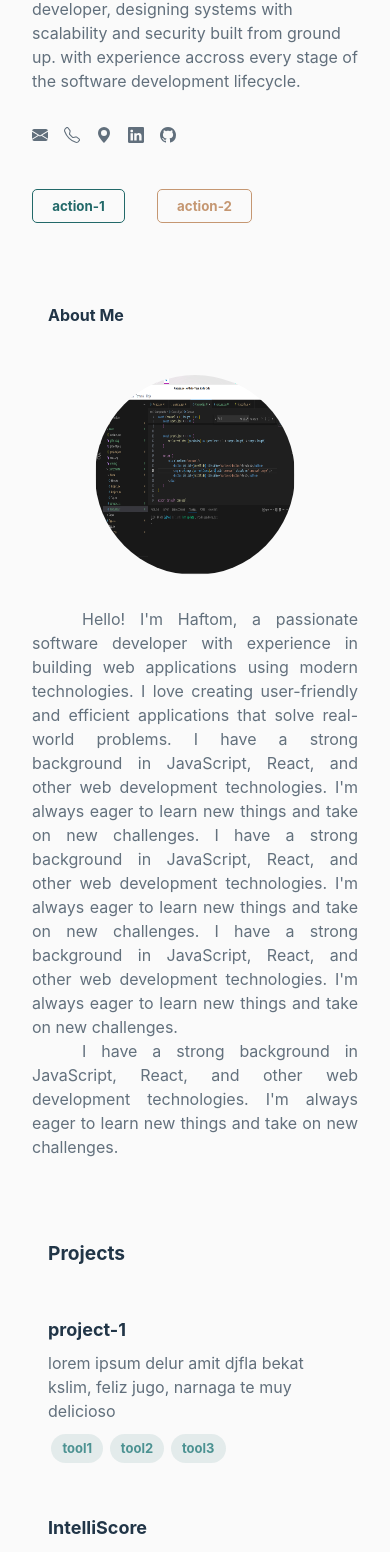
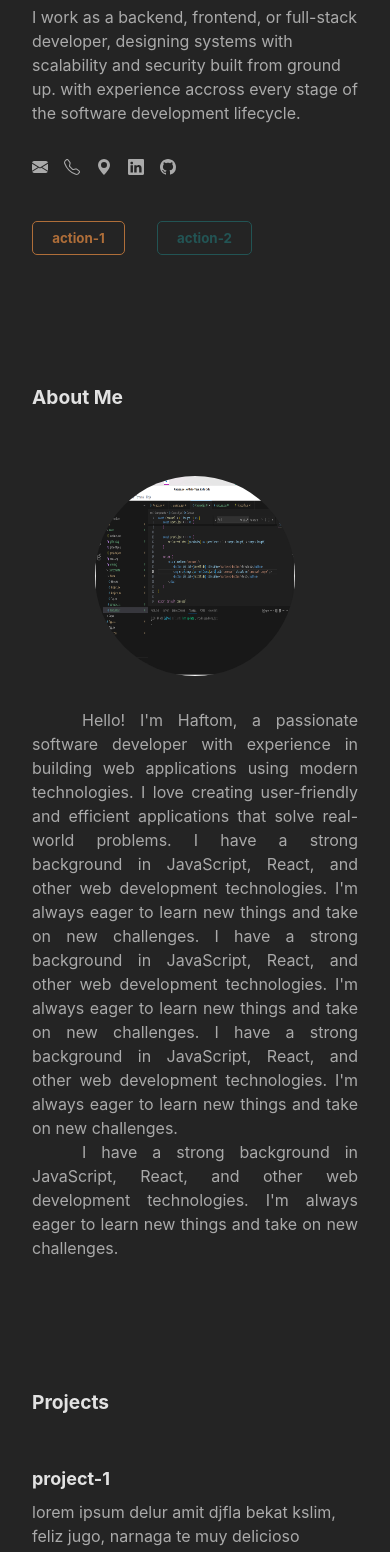
Before and after one commit to haftom-github/portfolio, a React (Vite) app: page / in a window 390 px wide. Shown: the part 379-1931 px from the top of the page. Built offline with nearby package versions, Linux system fonts and the light colour scheme.

Commit message:
fixed outer container styling

```diff
--- a/index.html
+++ b/index.html
@@ -1,5 +1,5 @@
 <!doctype html>
-<html lang="en" data-theme="light">
+<html lang="en" data-theme="dark">
   <head>
     <meta charset="UTF-8" />
     <link rel="icon" type="image/svg+xml" href="/favicon.svg" />
--- a/src/App.css
+++ b/src/App.css
@@ -17,7 +17,7 @@ button:focus-visible {
 }
 
 .hero-section {
-  padding: 8rem;
+  /* padding: 8rem; */
   display: flex;
   flex-direction: column;
   justify-content: center;
@@ -135,14 +135,15 @@ button:focus-visible {
 
 .projects {
   box-sizing: border-box;
-  padding: 3rem 1rem;
 }
 
-.projects .header{
+.section-header{
   font-size: larger;
   font-weight: bold;
-  padding: 1rem 1rem;
+}
 
+.section-header, .hero-section, .photo-about {
+  padding: 1rem;
 }
 
 .projects .pic {
@@ -243,9 +244,15 @@ button:focus-visible {
   font-weight: bold;
 }
 
+.ss-section {
+  padding: 2rem 8rem;
+}
+
 @media (max-width: 800px) {
+  .ss-section {
+    padding: 2rem;
+  }
   .ss-section > div {
-    padding: 0 2rem;
     margin-top: 4rem;
   }
 
@@ -260,12 +267,11 @@ button:focus-visible {
 }
 
 @media (max-width: 500px) {
+  .ss-section {
+    padding: 1rem;
+  }
   .hero-text {
     font-size: 60px;
-  }
-
-  .photo-about {
-    padding: 0 !important;
   }
 
   .project {
@@ -282,6 +288,12 @@ button:focus-visible {
 }
 
 @media (min-width: 1100px) {
+  .projects-section {
+    padding: 4rem;
+  }
+  .photo-about {
+    padding: 2rem;
+  }
   .list-detail {
     display: flex;
     justify-content: space-between;
@@ -302,9 +314,6 @@ button:focus-visible {
   }
   .project .detail {
     padding: .5rem;
-  }
-  .projects {
-    padding-right: 3rem;
   }
 }
 
--- a/src/Components/Home/About.jsx
+++ b/src/Components/Home/About.jsx
@@ -4,18 +4,10 @@ import useScreenSize from "../../Hooks/useScreenSize"
 import useVisitObserver from "../../Hooks/useVisitObserver"
 
 const style = css`
-    &.large {
-        padding: 8rem;
-    }
-    .header {
-        font-weight: bold;
-        padding: 1rem;
-    }
     .photo-about {
         display: flex;
         align-items: center;
         justify-content: center;
-        padding: 2rem;
     }
     .photo {
         display: flex;
@@ -57,8 +49,8 @@ const About = () => {
     const [sectionRef, isSectionVisited] = useVisitObserver({ threshold: 0.2 })
     return (
         <section ref={sectionRef} className={`ss-section translate-down ${isSectionVisited? "fadein-up": ""}`}>
-            <div css={style} className={`${screenWidth >= 800 ? "large" : ""}`}>
-                <div className='header'>
+            <div css={style}>
+                <div className='section-header'>
                     About Me
                 </div>
                 <div className={`photo-about ${screenWidth >= 1100 ? "border-corner": "wrap"} ${isSectionVisited ? "movable" : "" }`}>
--- a/src/Components/Home/Projects.jsx
+++ b/src/Components/Home/Projects.jsx
@@ -131,9 +131,9 @@ function Projects({ projects }){
     }
 
     return (
-        <section ref={sectionRef} className={`ss-section translate-down ${isSectionVisited ? "fadein-up" : ""}`}>
+        <section ref={sectionRef} className={`ss-section projects-section translate-down ${isSectionVisited ? "fadein-up" : ""}`}>
             <div className="projects">
-                <div className="header">
+                <div className="section-header">
                     Projects
                 </div>
                 <div className={`list-detail ${screenWidth >= 1100 ? "border-corner": ""}  ${isSectionVisited ? "movable" : ""}`}>
--- a/src/simple.css
+++ b/src/simple.css
@@ -90,9 +90,9 @@
 }
 
 .ss-container .ss-section {
+    box-sizing: border-box;
     height: 100%;
     scroll-snap-align: center;
-    padding: 0 !important;
     margin: 0 !important;
     display: flex;
     align-items: center;
```
